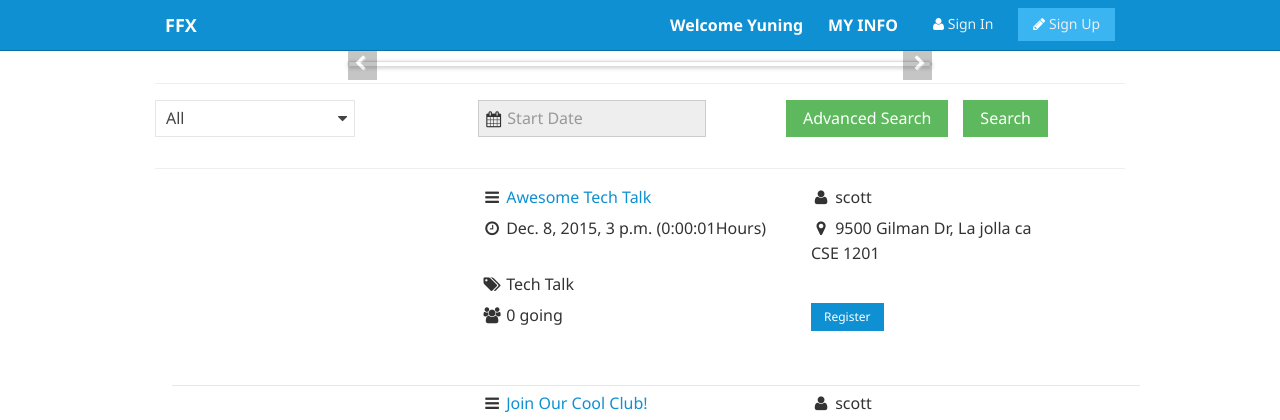
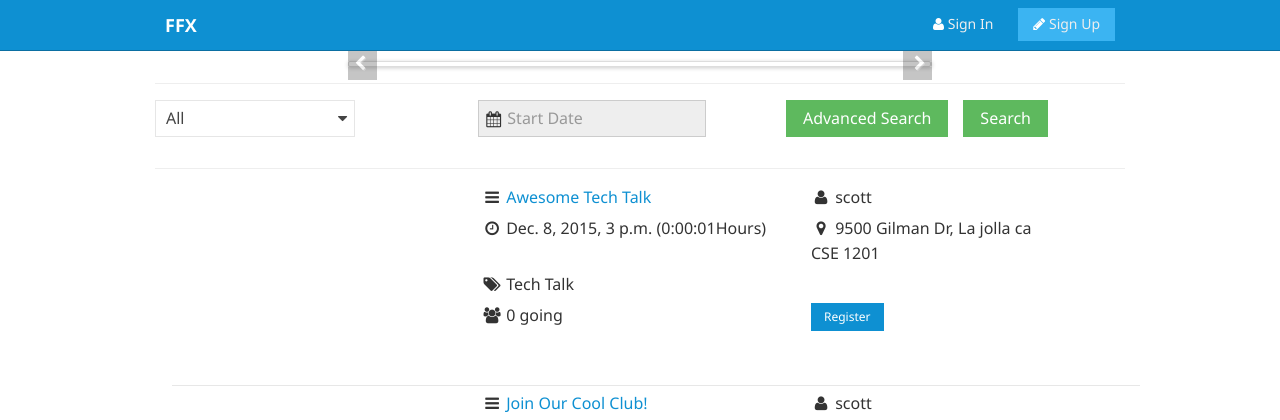
Before and after one commit to stfinney/ffx, a Django app: page / in a window 1280 px wide. Shown: the top 420 px of the page. Run offline with Django 3.2, Linux system fonts and the light colour scheme; data comes from the database, SQL or seed files in the repository; data that the repository does not hold is empty; parts of the project's set-up code (start-up, migrations or seed data) failed here and were passed over.

Commit message:
Add logged in status to header in base template

```diff
--- a/ffx/django_ffx/ffx/templates/base.html
+++ b/ffx/django_ffx/ffx/templates/base.html
@@ -34,13 +34,14 @@
       <div class="am-topbar-right">
         <button class="am-btn am-btn-primary am-topbar-btn am-btn-sm"><span class="am-icon-user"></span><a href="{% url 'ffx:signin' %}"> Sign In</a></button>
       </div>
-
-      <div class="am-topbar-right">
-         <ul class="am-nav am-nav-pills am-topbar-nav">
-           <li><a style="color:#fff;"><b>Welcome Yuning</b></a></li>
-           <li><a href="{% url 'ffx:myinfo' 'p' %}" style="color:#fff;"><b>MY INFO</b></a></li>
-          </ul>
-       </div>
+      {% if user.is_authenticated %}
+        <div class="am-topbar-right">
+           <ul class="am-nav am-nav-pills am-topbar-nav">
+             <li><a style="color:#fff;"><b>Welcome {{ user.username }}</b></a></li>
+             <li><a href="{% url 'ffx:myinfo' user.id %}" style="color:#fff;"><b>MY INFO</b></a></li>
+            </ul>
+         </div>
+       {% endif %}
     </div>
   </div>
 </header>
--- a/ffx/django_ffx/ffx/urls.py
+++ b/ffx/django_ffx/ffx/urls.py
@@ -7,7 +7,7 @@ urlpatterns = [
     url(r'^events/(?P<pk>[0-9]+)/$', views.EventDetail.as_view(), name='event_detail'),
     url(r'^events/(?P<pk>[0-9]+)/register/$', views.register, name='event_register'),
 
-    url(r'^user/info/(?P<type>[pc])/$', views.myinfo, name='myinfo'),
+    url(r'^user/info/(?P<user_id>\d+)/$', views.myinfo, name='myinfo'),
     url(r'^signin/$', views.signin, name='signin'),
     url(r'^signup/$', views.signup, name='signup'),
 ]
--- a/ffx/django_ffx/ffx/views.py
+++ b/ffx/django_ffx/ffx/views.py
@@ -177,7 +177,9 @@ def signup(request):
 
         if userform.is_valid() and profileform.is_valid():
             # Save user and profile
-            user = userform.save()
+            user = userform.save(commit=False)
+            user.set_password(user.password)
+            user.save()
             profile = profileform.save(commit=False)
             profile.user = user
             profile.save()
```
